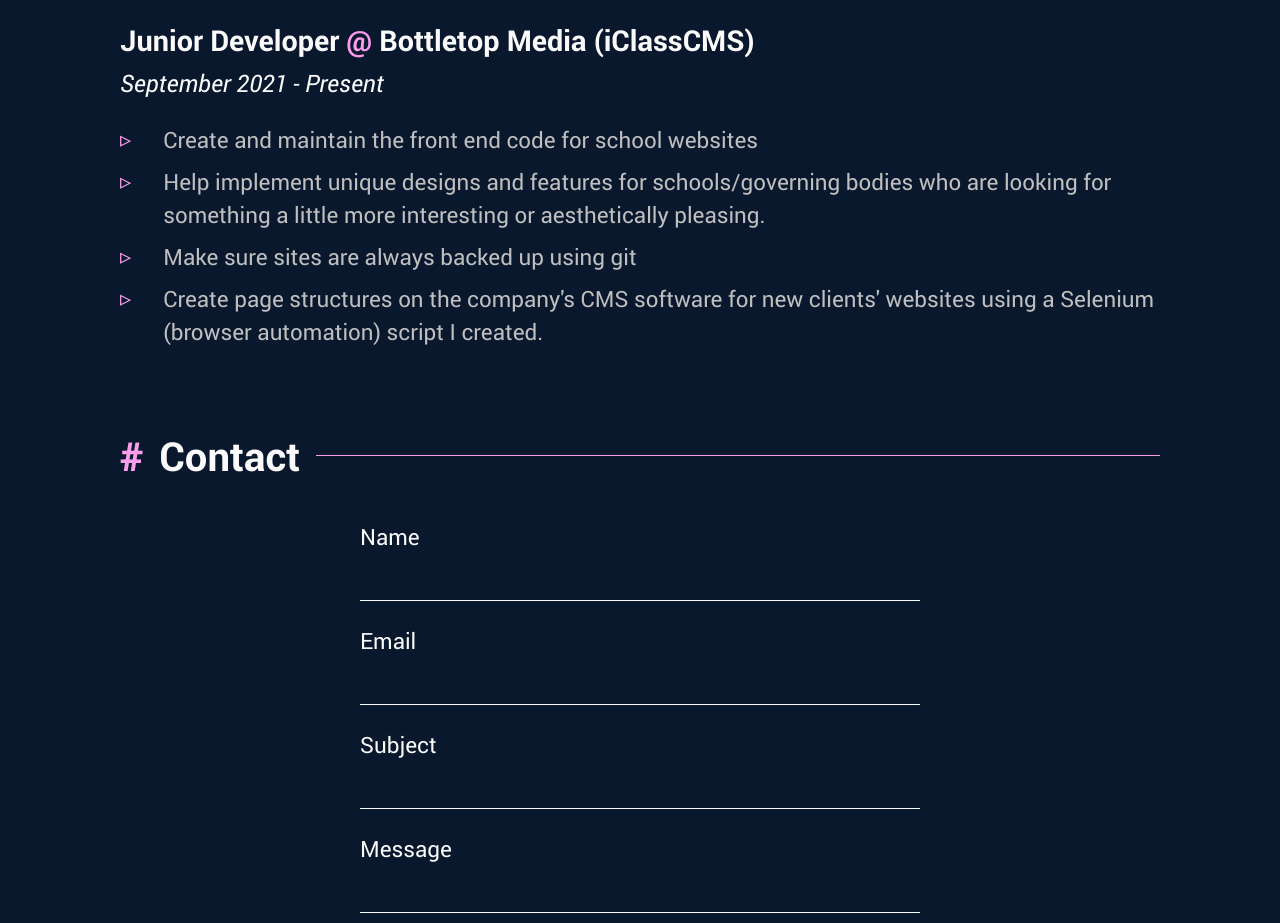
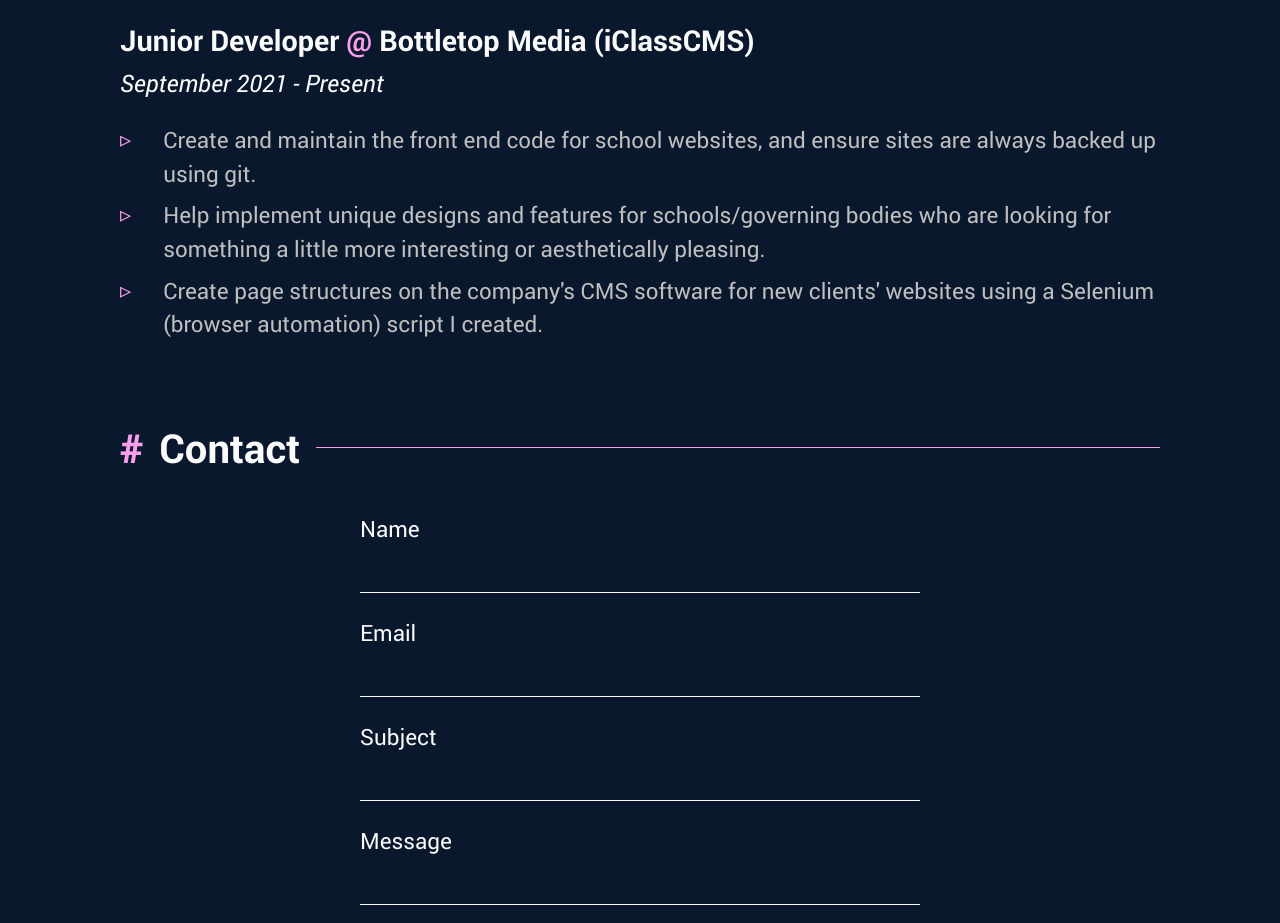
Before and after one commit to Rolv-Apneseth/portfolio, a Gatsby site: page / in a window 1280 px wide. Shown: the part 3960-4883 px from the top of the page. Built offline with nearby package versions, Linux system fonts and the light colour scheme; Gatsby itself is replaced by a stand-in of ours.

Commit message:
Minor changes to experience bullet points

```diff
--- a/src/components/experience/experience.js
+++ b/src/components/experience/experience.js
@@ -16,9 +16,8 @@
         '<a target="_blank" rel="noreferrer" href="https://iclass-cms.com/">Bottletop Media (iClassCMS)</a>',
         "September 2021 - Present",
         [
-            "Create and maintain the front end code for school websites",
+            "Create and maintain the front end code for school websites, and ensure sites are always backed up using git.",
             "Help implement unique designs and features for schools/governing bodies who are looking for something a little more interesting or aesthetically pleasing.",
-            "Make sure sites are always backed up using git",
             "Create page structures on the company's CMS software for new clients' websites using a Selenium (browser automation) script I created.",
         ]
     ),
```
